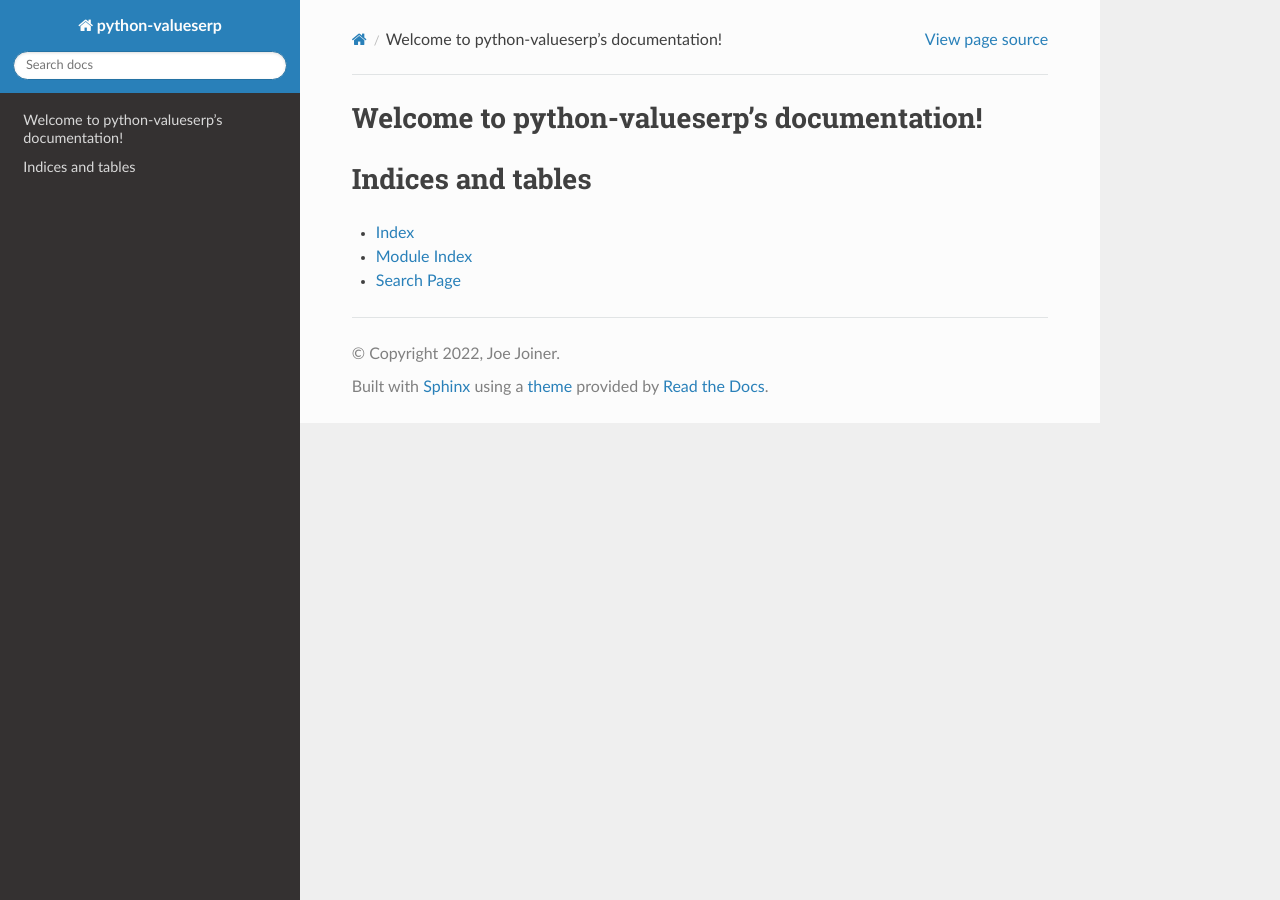
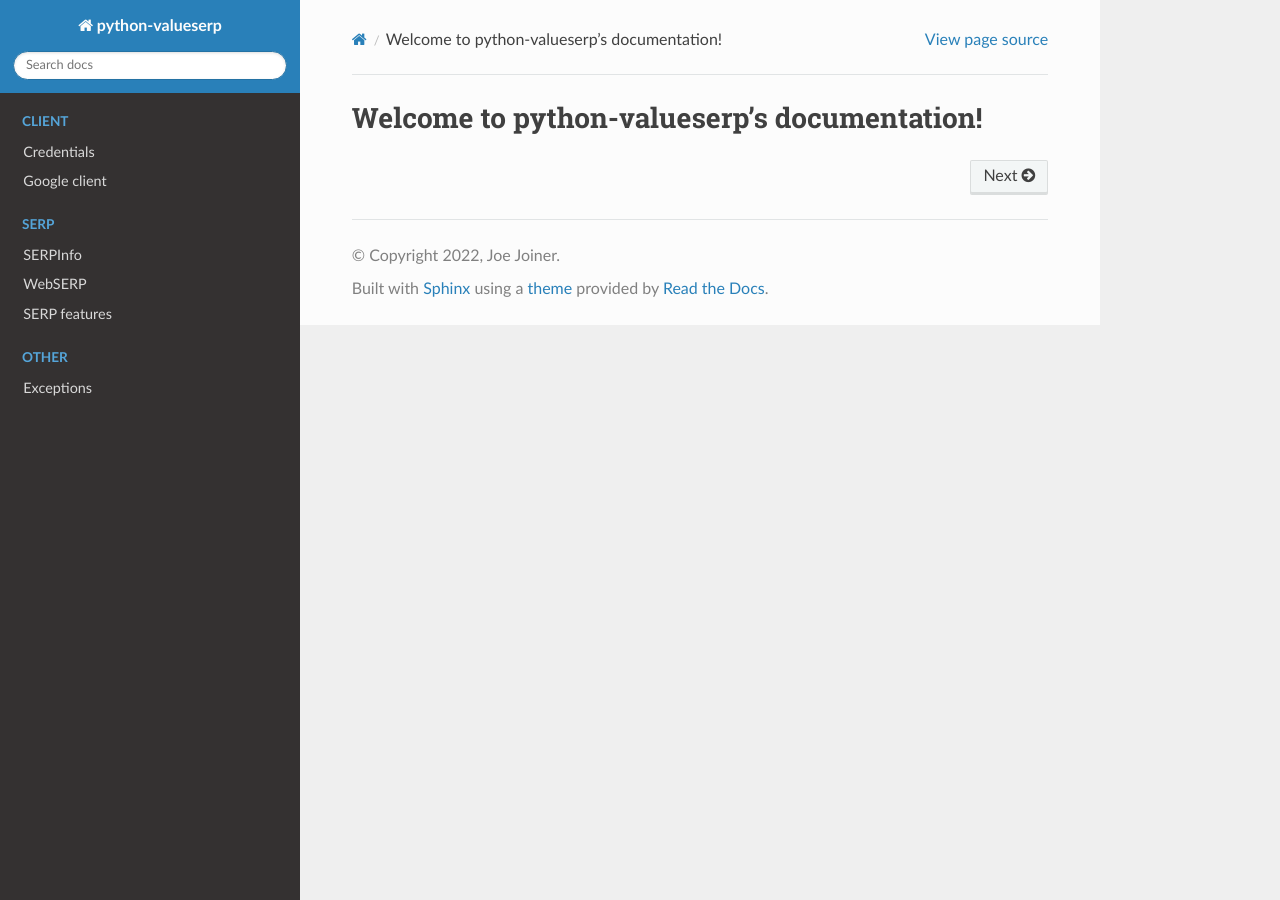
Before and after one commit to joejoinerr/python-valueserp, a Sphinx documentation site: the page built from docs/index.rst, in a window 1280 px wide. Built offline with Sphinx 7.4.7 and the Read the Docs theme 2.0.0, drawn with Linux system fonts in a browser that asks for light colours.

Commit message:
Update index page

```diff
--- a/docs/index.rst
+++ b/docs/index.rst
@@ -1,20 +1,28 @@
-.. python-valueserp documentation master file, created by
-   sphinx-quickstart on Mon Jul  4 17:08:21 2022.
-   You can adapt this file completely to your liking, but it should at least
-   contain the root `toctree` directive.
-
 Welcome to python-valueserp's documentation!
 ============================================
 
 .. toctree::
    :maxdepth: 2
-   :caption: Contents:
+   :caption: Client
+   :hidden:
+
+   client/credentials
+   client/googleclient
 
 
+.. toctree::
+   :maxdepth: 2
+   :caption: SERP
+   :hidden:
 
-Indices and tables
-==================
+   serps/serpinfo
+   serps/webserp
+   serps/features
 
-* :ref:`genindex`
-* :ref:`modindex`
-* :ref:`search`
+
+.. toctree::
+   :maxdepth: 2
+   :caption: Other
+   :hidden:
+
+   exceptions
```
